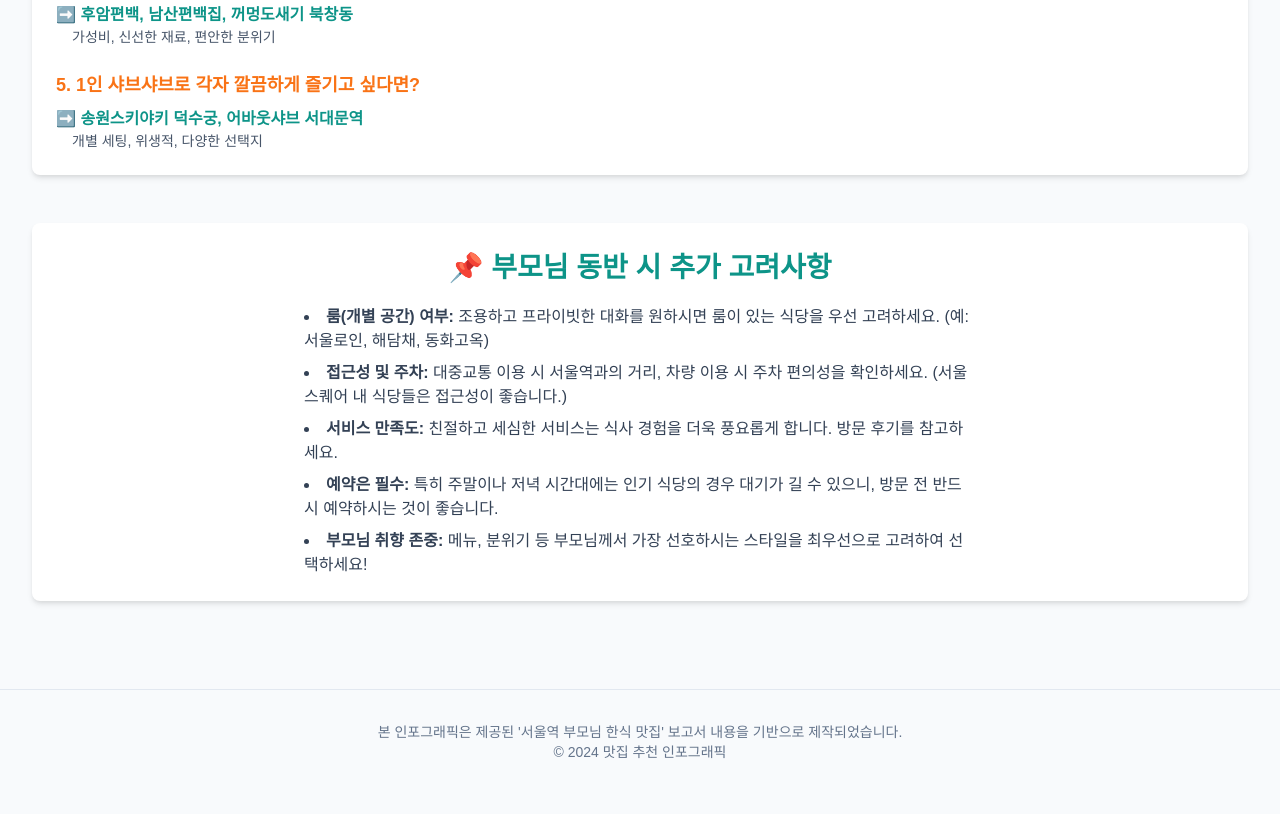
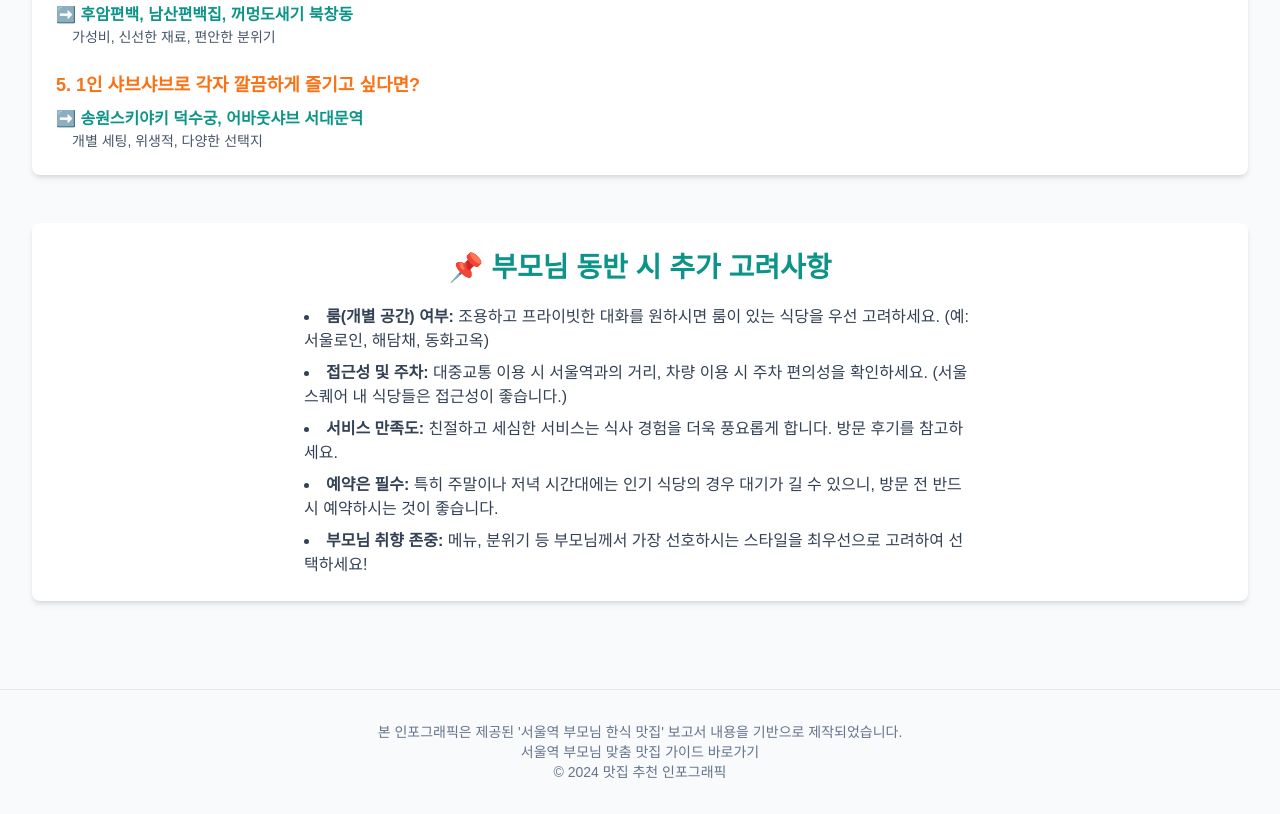
Before and after one commit to kuzco92/kuzco92.github.io, a plain HTML site: page index.html in a window 1280 px wide. Shown: the part 3025-3839 px from the top of the page. Drawn offline with nearby package versions, Linux system fonts and the light colour scheme.

Commit message:
update index file(for add link)

```diff
--- a/index.html
+++ b/index.html
@@ -202,6 +202,7 @@
 
     <footer class="text-center py-8 mt-8 border-t border-slate-200">
         <p class="text-sm text-slate-500">본 인포그래픽은 제공된 '서울역 부모님 한식 맛집' 보고서 내용을 기반으로 제작되었습니다.</p>
+        <p class="text-sm text-slate-500"><a href="restaurant_guide.html">서울역 부모님 맞춤 맛집 가이드 바로가기</a></p>
         <p class="text-sm text-slate-500">&copy; 2024 맛집 추천 인포그래픽</p>
     </footer>
 
```
